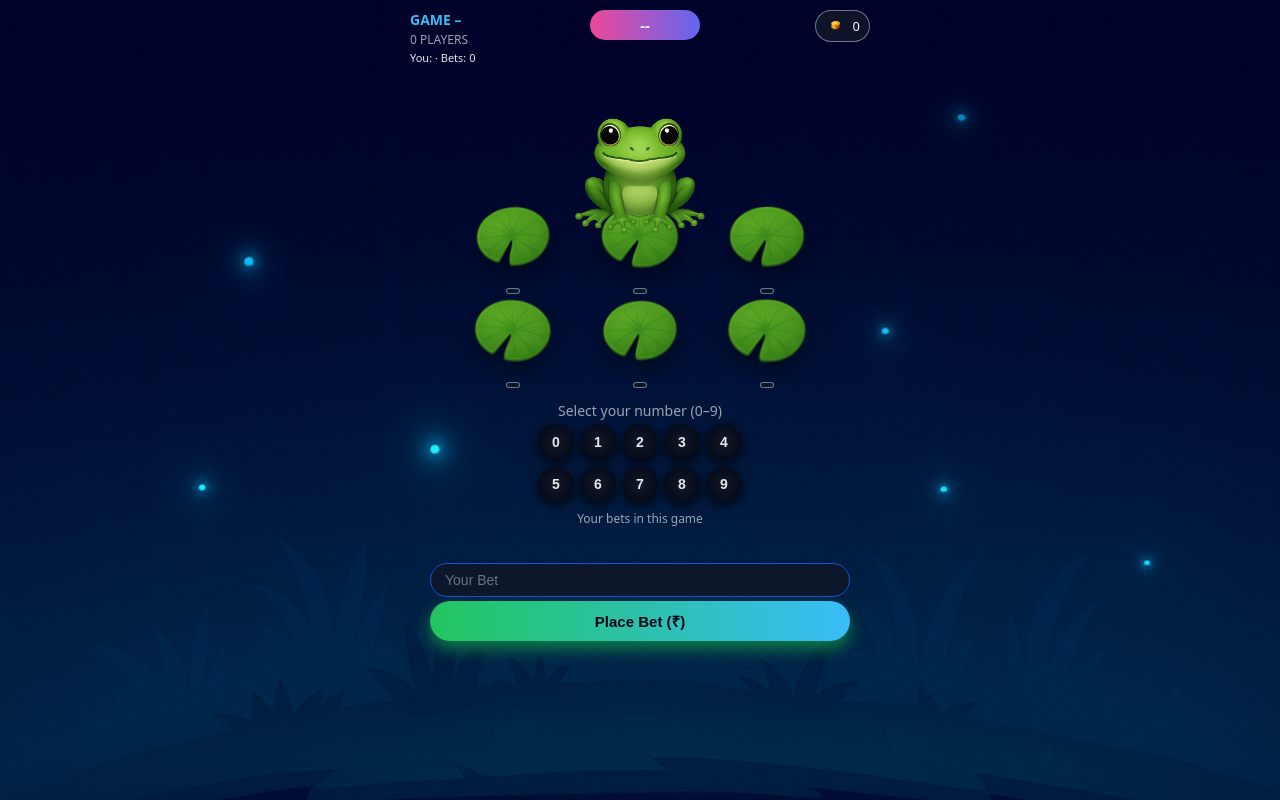
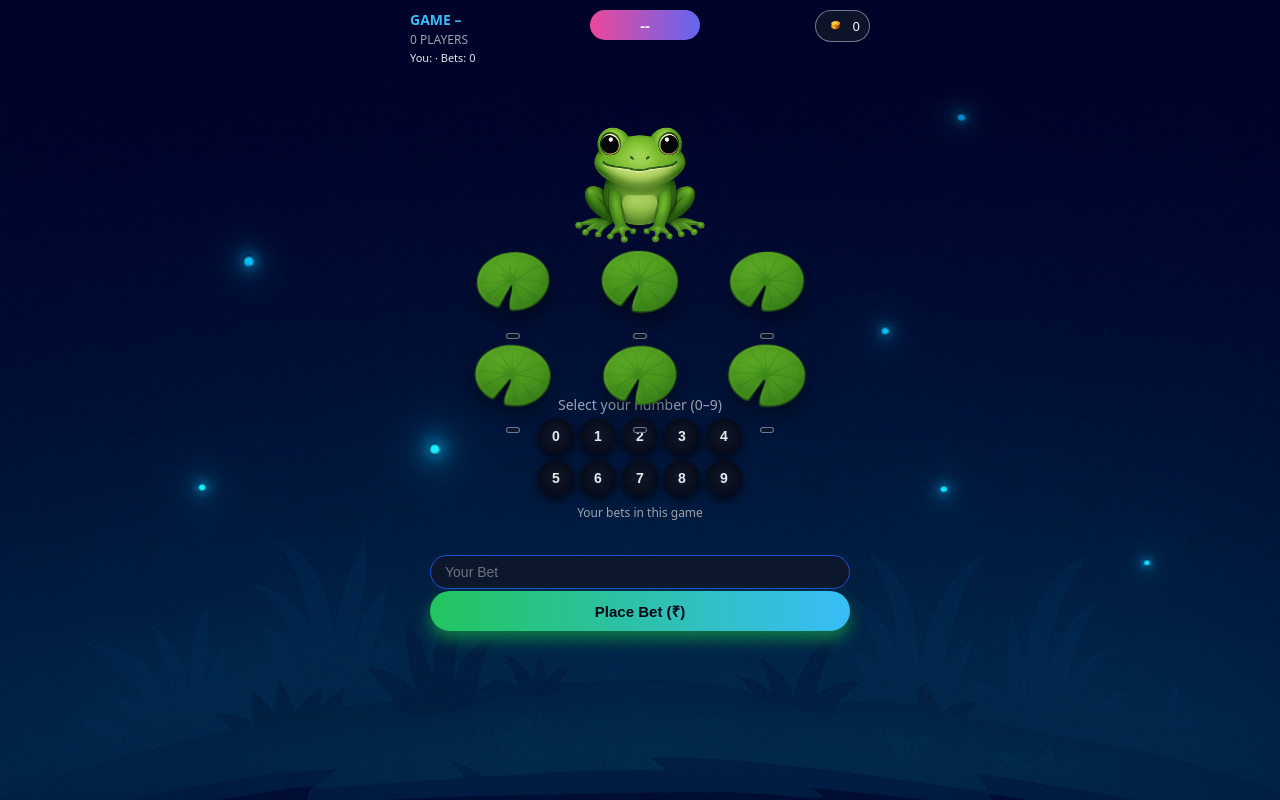
Before and after one commit to mudit0829/game-of-five, a Flask app: template templates/silver-game.html in a window 1280 px wide. Run offline with Flask 3, Linux system fonts and the light colour scheme; the template is opened without the code that fills it, so the values that code supplies are empty; some libraries are stand-ins or nearby versions.

Commit message:
Update silver-game.css

```diff
--- a/static/css/silver-game.css
+++ b/static/css/silver-game.css
@@ -130,7 +130,7 @@ body {
 .frog-wrapper {
   position: absolute;
   left: 50%;
-  top: 9%;          /* smaller = higher, bigger = lower */
+  top: 12%;          /* smaller = higher, bigger = lower */
   transform: translateX(-50%);
   width: 150px;
   height: 150px;
@@ -161,7 +161,7 @@ body {
 .pads {
   position: absolute;
   left: 50%;
-  bottom: 4%;        /* smaller = lower, bigger = higher */
+  bottom: -10%;        /* smaller = lower, bigger = higher */
   transform: translateX(-50%);
   width: 100%;
   max-width: 380px;
@@ -244,6 +244,7 @@ body {
   text-align: center;
   font-size: 14px;
   color: #9ca3af;
+  margin-top: -6px;   /* pulls chips upward */
   margin-bottom: 4px;
 }
 
@@ -299,7 +300,7 @@ body {
 }
 
 .bet-container {
-  margin: 6px 0 4px;
+  margin: 4px 0 2px;
   display: flex;
   justify-content: center;
 }
```
